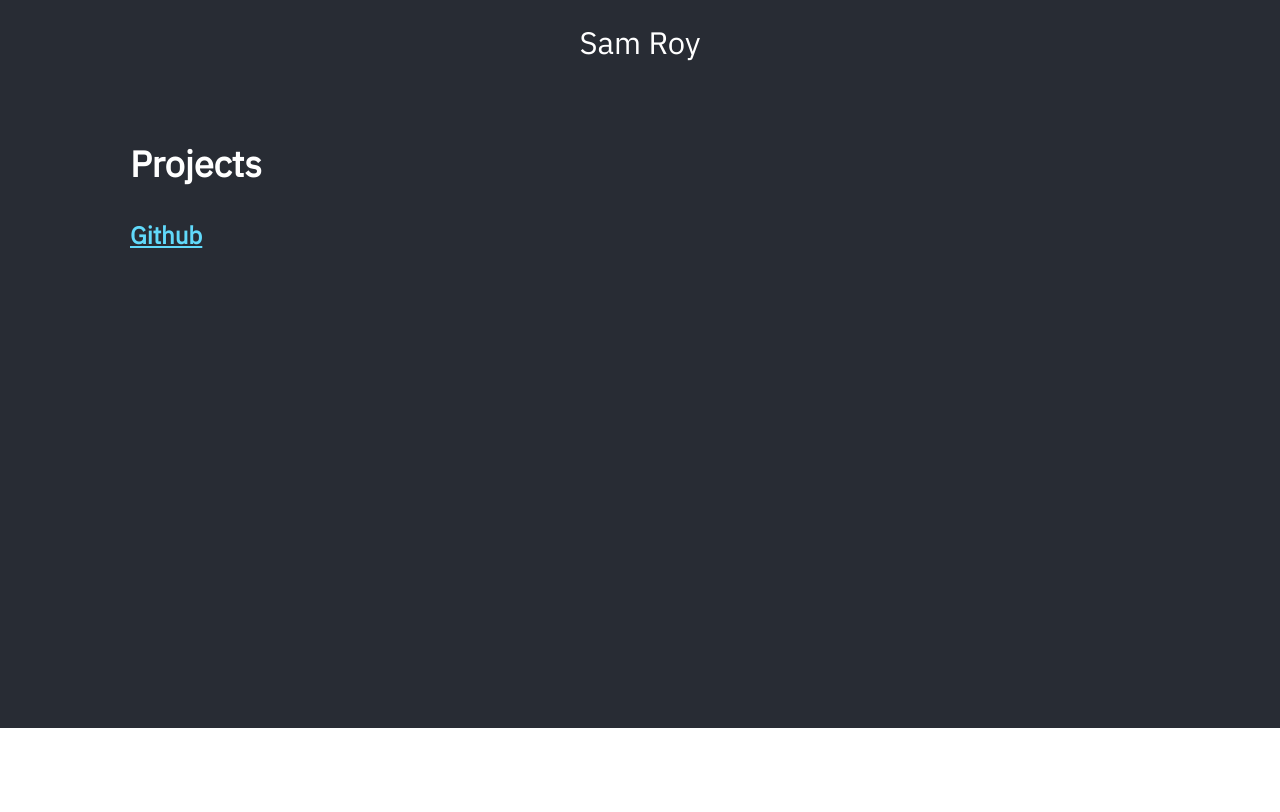
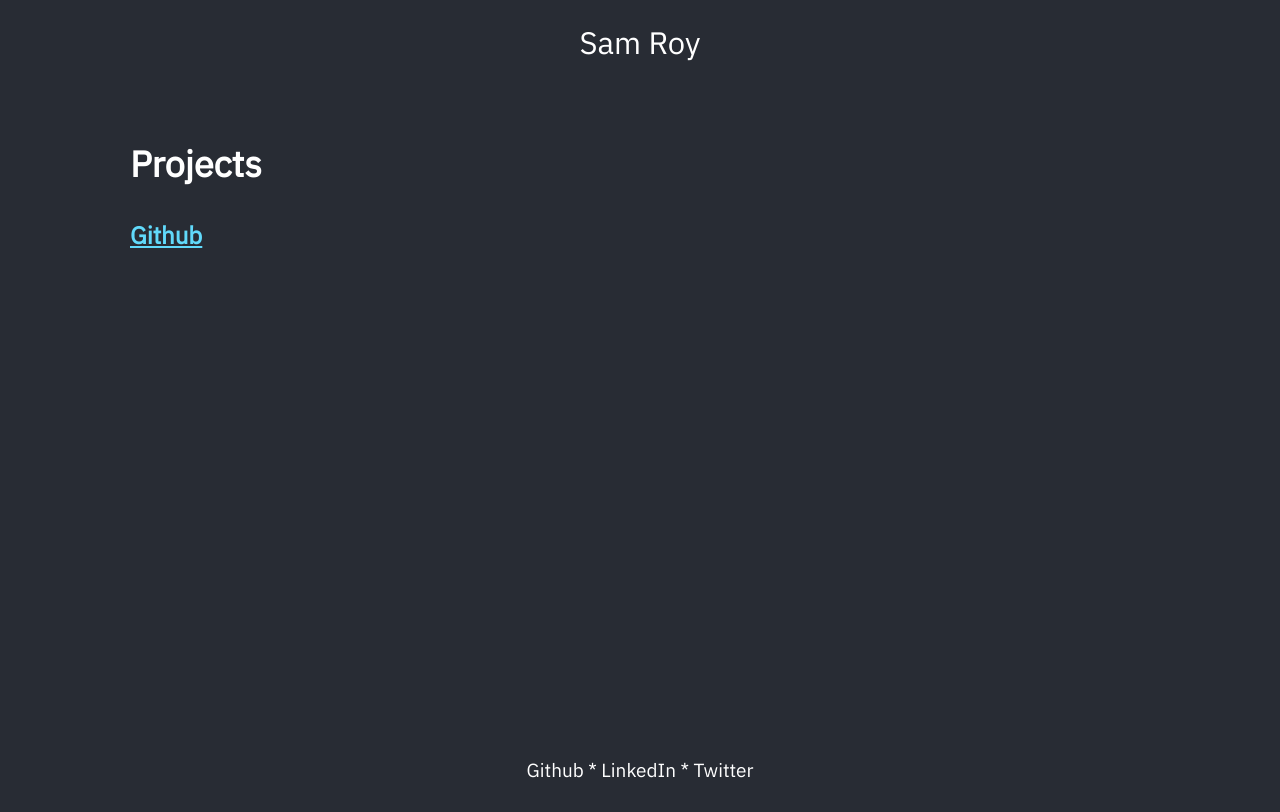
Before and after one commit to SamRoyDev/samroyio-website, a React (Create React App) app: page / in a window 1280 px wide. Built offline with nearby package versions, Linux system fonts and the light colour scheme.

Commit message:
adding footer

```diff
--- a/src/App.css
+++ b/src/App.css
@@ -47,6 +47,23 @@
   font-family: 'IBMPlexSans-Regular';
 }
 
+.App-footer {
+  background-color: #282c34;
+  min-height: 10vh;
+  display: flex;
+  margin-left: 10%;
+  margin-right: 10%;
+  padding: 2px;
+  flex-direction: column;
+  align-items: center;
+  justify-content: center;
+  font-size: calc(3px + 2vmin);
+  color: white;
+  font-family: 'IBMPlexSans-Regular';
+  line-height: 100%;
+
+}
+
 .App-link {
   color: #61dafb;
 }
--- a/src/App.js
+++ b/src/App.js
@@ -20,6 +20,10 @@ function App() {
           </a></h4>
         </p>
       </div>
+
+      <footer className="App-footer">
+        Github * LinkedIn * Twitter
+      </footer>
     </div>
   );
 }
```
